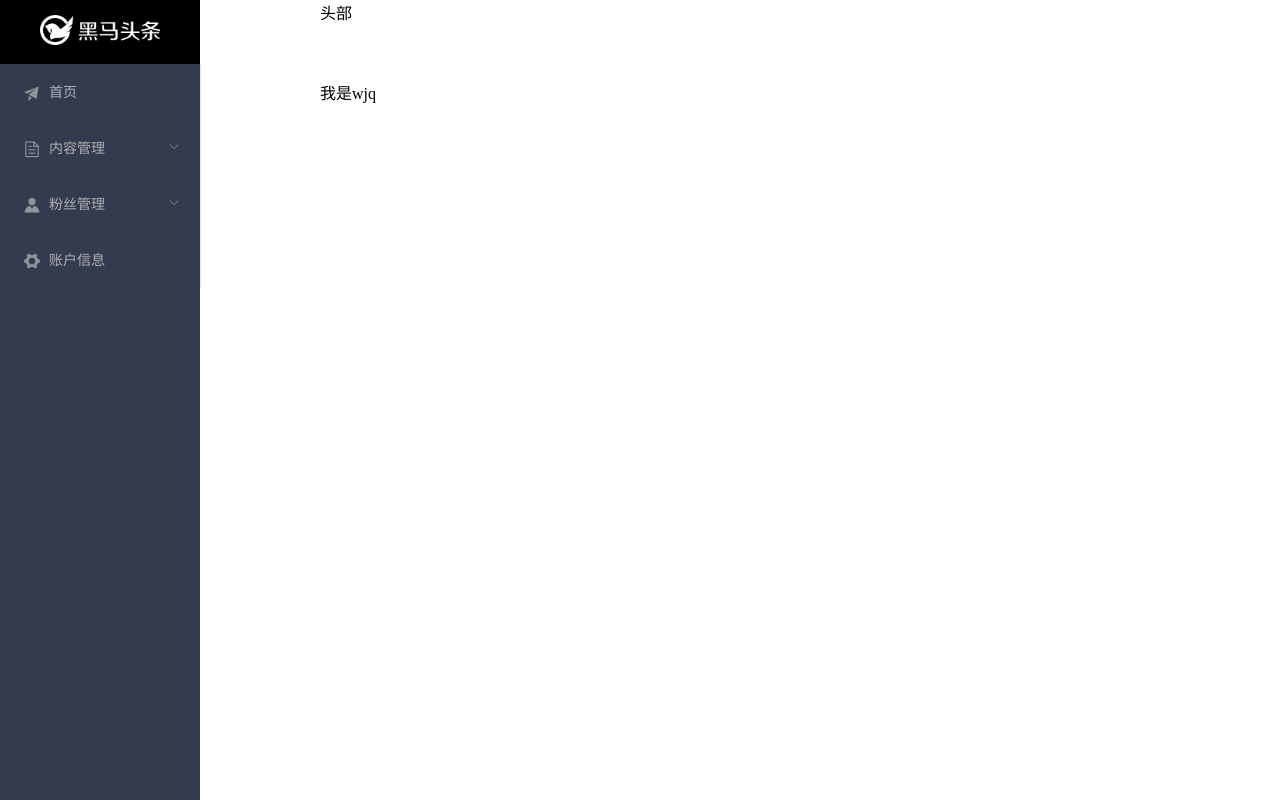
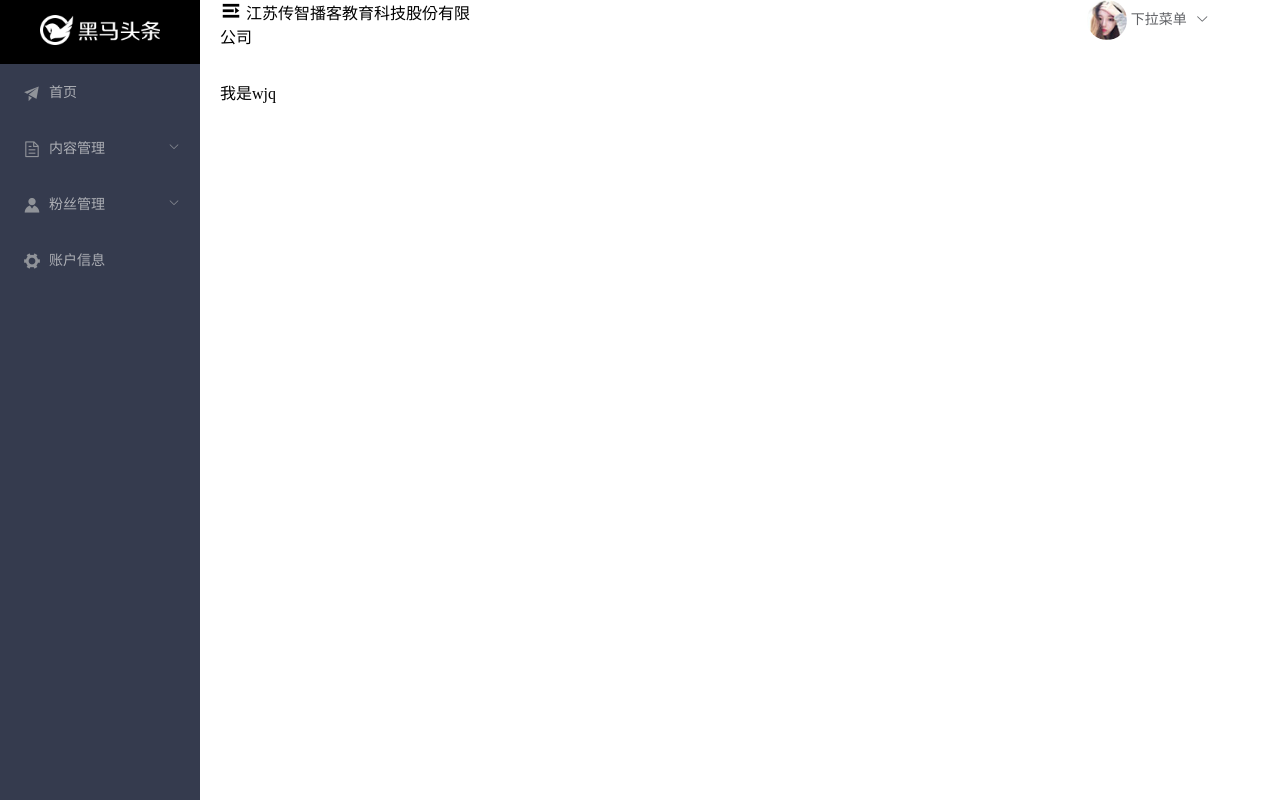
Before and after one commit to wjq1118/heima, a Vue app: page /#/home in a window 1280 px wide. Built offline with nearby package versions, Linux system fonts and the light colour scheme.

Commit message:
头部结构和下拉菜单

```diff
--- /dev/null
+++ b/src/components/home/layout-header.vue
@@ -0,0 +1,52 @@
+<template>
+  <!-- 我是最外层 -->
+  <el-row class='layout-header' type="flex" justify="space-between">
+    <!-- 左侧 -->
+    <el-col :span="6">
+      <i class="el-icon-s-unfold"></i>
+      <span class="title">江苏传智播客教育科技股份有限公司</span>
+    </el-col>
+    <!-- 右侧 -->
+    <el-col :span="4">
+      <img class='head-img' src="../../assets/img/avatar.jpg" alt />
+      <!-- 下拉菜单组件  el-dropdown -->
+      <el-dropdown trigger="click">
+          <!-- 匿名插槽 -->
+        <span class="el-dropdown-link">
+          下拉菜单
+          <i class="el-icon-arrow-down el-icon--right"></i>
+        </span>
+            <el-dropdown-menu slot="dropdown">
+        <el-dropdown-item icon="el-icon-user-solid">个人信息</el-dropdown-item>
+        <el-dropdown-item icon="el-icon-house">git地址</el-dropdown-item>
+        <el-dropdown-item icon="el-icon-refresh-right">退出</el-dropdown-item>
+      </el-dropdown-menu>
+      </el-dropdown>
+    </el-col>
+  </el-row>
+</template>
+
+<script>
+export default {}
+</script>
+
+<style lang="less" scoped>
+    .layout-header{
+        height:50px;
+        .el-icon-s-unfold{
+            font-size: 22px;
+        }
+        .title{
+            vertical-align: top;
+            margin-left: 4px;
+        }
+        .head-img{
+            width: 40px;
+            height: 40px;
+            border-radius: 50%;
+            vertical-align: middle;
+            margin-right: 4px;
+        }
+    }
+
+</style>
--- a/src/views/home/index.vue
+++ b/src/views/home/index.vue
@@ -2,12 +2,14 @@
 <!-- 先定义一个大容器 -->
     <el-container>
         <!-- 先放置一个左侧 -->
-        <el-aside>
+        <el-aside style="width:200px">
             <layout-aside></layout-aside>
         </el-aside>
         <!-- 右侧 -->
         <el-container>
-            <el-header>头部</el-header>
+            <el-header>
+                <layout-header></layout-header>
+            </el-header>
             <!-- 中部区域 -->
             <el-main>
                 <router-view></router-view>
@@ -16,8 +18,13 @@
     </el-container>
 </template>
 <script>
+import layoutAside from '../../components/home/layout-aside'
+import layoutHeader from '../../components/home/layout-header'
 export default {
-
+  components: {
+    'layout-aside': layoutAside,
+    'layout-header': layoutHeader
+  }
 }
 </script>
 
```
